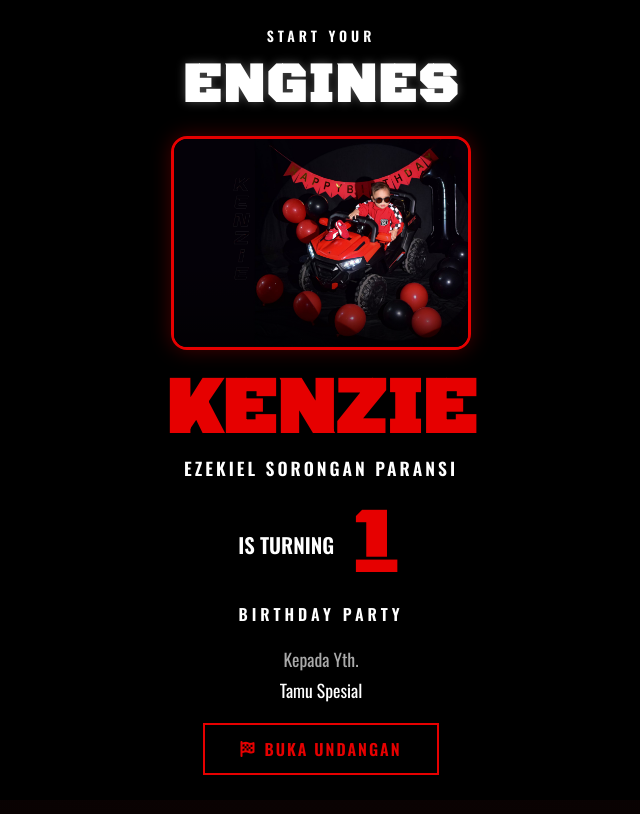
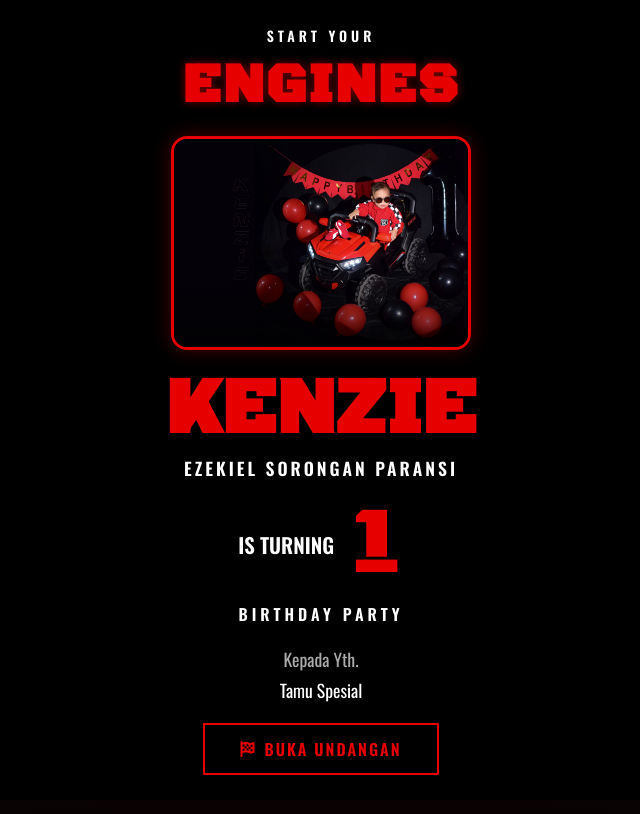
Before and after one commit to jefriyohanestimpal-ui/kenziehut, a plain HTML site: page index.html in a window 1280 px wide. Shown: the top 814 px of the page, without its empty margins (319-959 px from the left). Drawn offline with nearby package versions, Linux system fonts and the light colour scheme.

Commit message:
Update index.html

```diff
--- a/index.html
+++ b/index.html
@@ -40,8 +40,14 @@
         .cover.open { opacity: 0; pointer-events: none; transform: scale(1.05); }
 
         .cover-top { font-family: var(--font-sub); font-size: 14px; letter-spacing: 4px; color: var(--white); margin-bottom: 5px; font-weight: 600; }
-        .cover-engines { font-family: var(--font-title); font-size: clamp(2rem, 8vw, 3.5rem); color: var(--red);
-                        text-shadow: 0 0 10px rgba(255,255,255,0.3); margin-bottom: 15px; letter-spacing: 2px; }
+        .cover-engines {
+    font-family: var(--font-title);
+    font-size: clamp(2rem, 8vw, 3.5rem);
+    color: var(--red-race); /* ← JADI MERAH */
+    text-shadow: 0 0 10px rgba(230, 0, 0, 0.5);
+    margin-bottom: 15px;
+    letter-spacing: 2px;
+}
 
         @keyframes fadeInZoom {
             0% { opacity: 0; transform: scale(0.85); }
```
